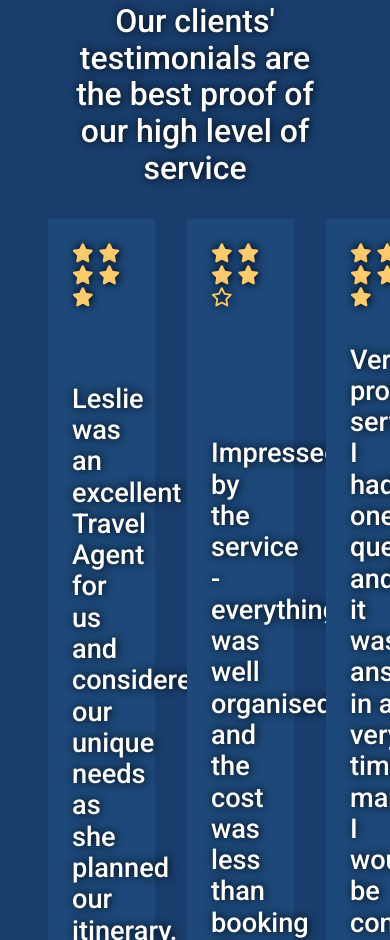
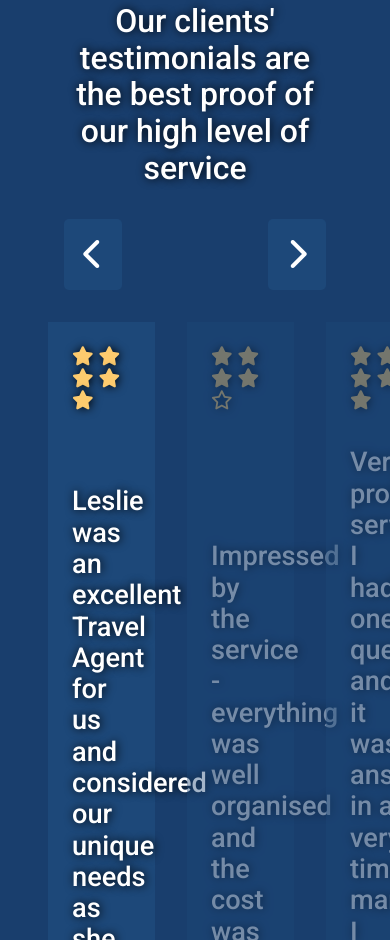
Before and after one commit to DoubleEdgedSwordfish/safetravels, a website built with Parcel: page index.html in a window 390 px wide. Shown: the part 2924-3864 px from the top of the page. Built offline with nearby package versions, Linux system fonts and the light colour scheme; files whose address does not match are found by name.

Commit message:
Made the reviews sect responsive

```diff
--- a/css/main.css
+++ b/css/main.css
@@ -28,6 +28,9 @@
 
   // Reviews
   Make the grid responsive
+
+  Cookies
+  Add a cookies section to the website running asynch
 
   // Completed
   Add animations on hover effects for the nav bar *** Done
--- a/index.html
+++ b/index.html
@@ -209,9 +209,17 @@
     <div class="main__container">
       <h2 class="reviews__title">Reviews</h2>
       <p class="reviews__subtitle">Our clients' testimonials are the best proof of our high level of service</p>
+      <div class="reviews__buttons">
+        <button class="prev__button">
+          <i class="fas fa-chevron-left fa-2x"></i>
+        </button>
+        <button class="next__button">
+          <i class="fas fa-chevron-right fa-2x"></i>
+        </button>
+      </div>
     </div>
     <div class="reviews__grid">
-      <article class="reviews__card">
+      <article class="reviews__card card-visible">
         <span class="reviews__star">
           <i class="fas fa-star"></i>
         </span>
--- a/js/components/reviews/reviews.css
+++ b/js/components/reviews/reviews.css
@@ -34,10 +34,35 @@
   text-align: center;
 }
 
+.reviews__buttons {
+  display: flex;
+  justify-content: space-between;
+  align-items: center;
+  margin: 2em 0;
+}
+.prev__button, .next__button {
+  color: white;
+  padding: 1.2em;
+  background-color: #1D4879;
+  transition: 250ms;
+  border-radius: 5px;
+}
+
+.prev__button:hover, .next__button:hover {
+  color: #1D4879;
+  background-color: white;
+}
+
 .reviews__card {
   background-color: #1d4879;
   padding: 1.5em 1.5em;
   margin-bottom: 4em;
+  opacity: 0.4;
+}
+
+.card-visible {
+  opacity: 1;
+
 }
 
 .reviews__star,
@@ -47,12 +72,11 @@
 }
 
 .reviews__flexbox {
-    height: 100%;
-    display: flex;
-    flex-direction: column;
-    justify-content: space-around;
+  height: 100%;
+  display: flex;
+  flex-direction: column;
+  justify-content: space-around;
 }
-
 
 .reviews__review {
   margin: 0.7em 0;
--- a/js/components/reviews/reviews.js
+++ b/js/components/reviews/reviews.js
@@ -1 +1,35 @@
-import './reviews.css';
+import "./reviews.css";
+
+const prevButton = document.querySelector(".prev__button");
+const nextButton = document.querySelector(".next__button");
+const slides = document.querySelectorAll(".reviews__card");
+const totalSlides = slides.length;
+let slidePosition = 0;
+
+/* nextButton.addEventListener("click", moveToNextSlide)
+function moveToNextSlide() {
+    if (slidePosition === totalSlides - 1) {
+        slidePosition = 0;
+    } else {
+        slidePosition++;
+    }
+    updateSlidePosition()
+}
+
+function updateSlidePosition() {
+    for (let slide of slides) {
+        slide.classList.remove('card--visible');
+    }
+    slides[slidePosition].classList.add('card--visible')
+}
+
+
+prevButton.addEventListener('click', moveToPrevSlide)
+function moveToPrevSlide() {
+      if (slidePosition === 0 ) {
+        slidePosition = 0;
+    } else {
+        slidePosition--;
+    }
+}
+ */
```
